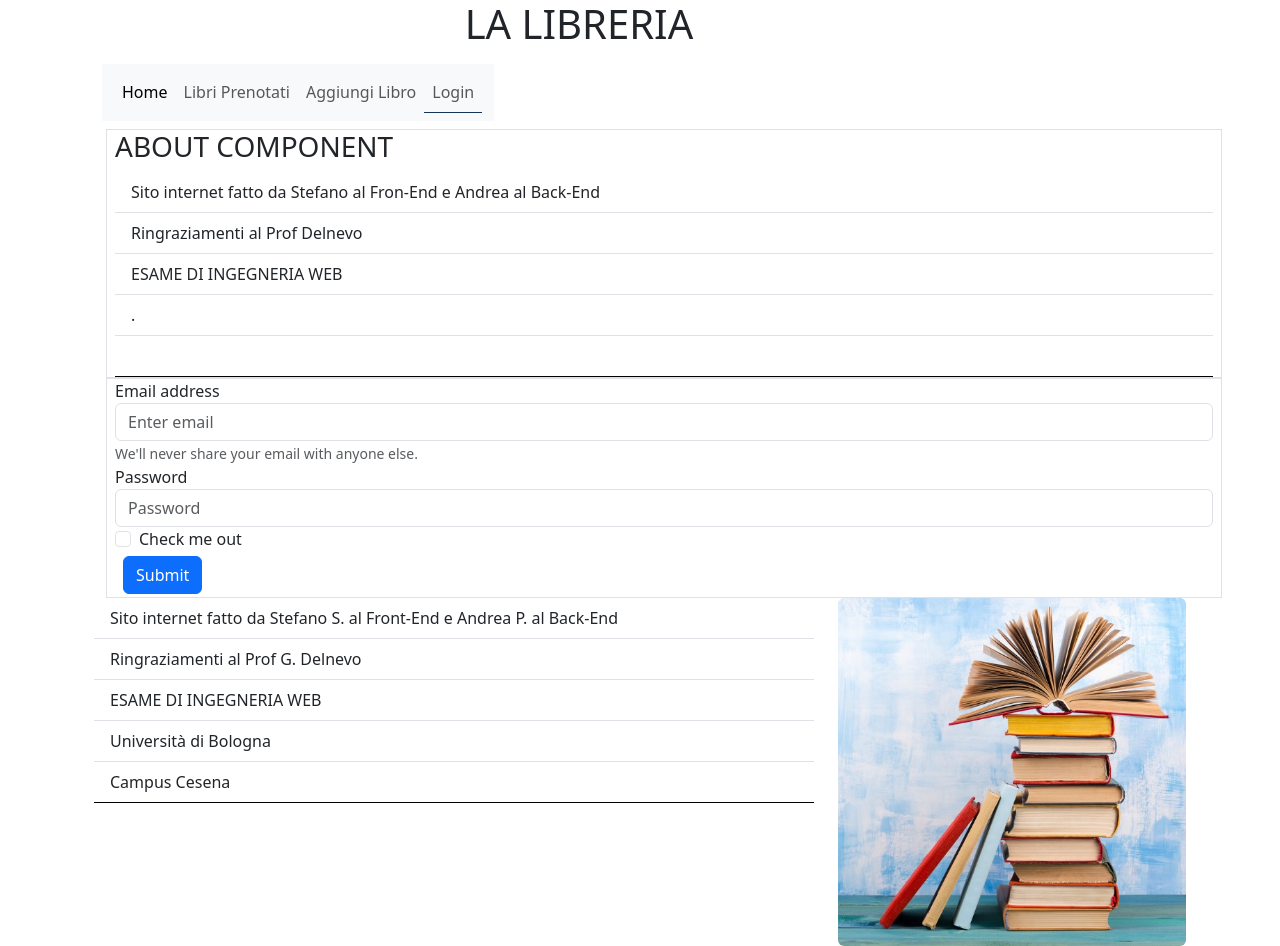
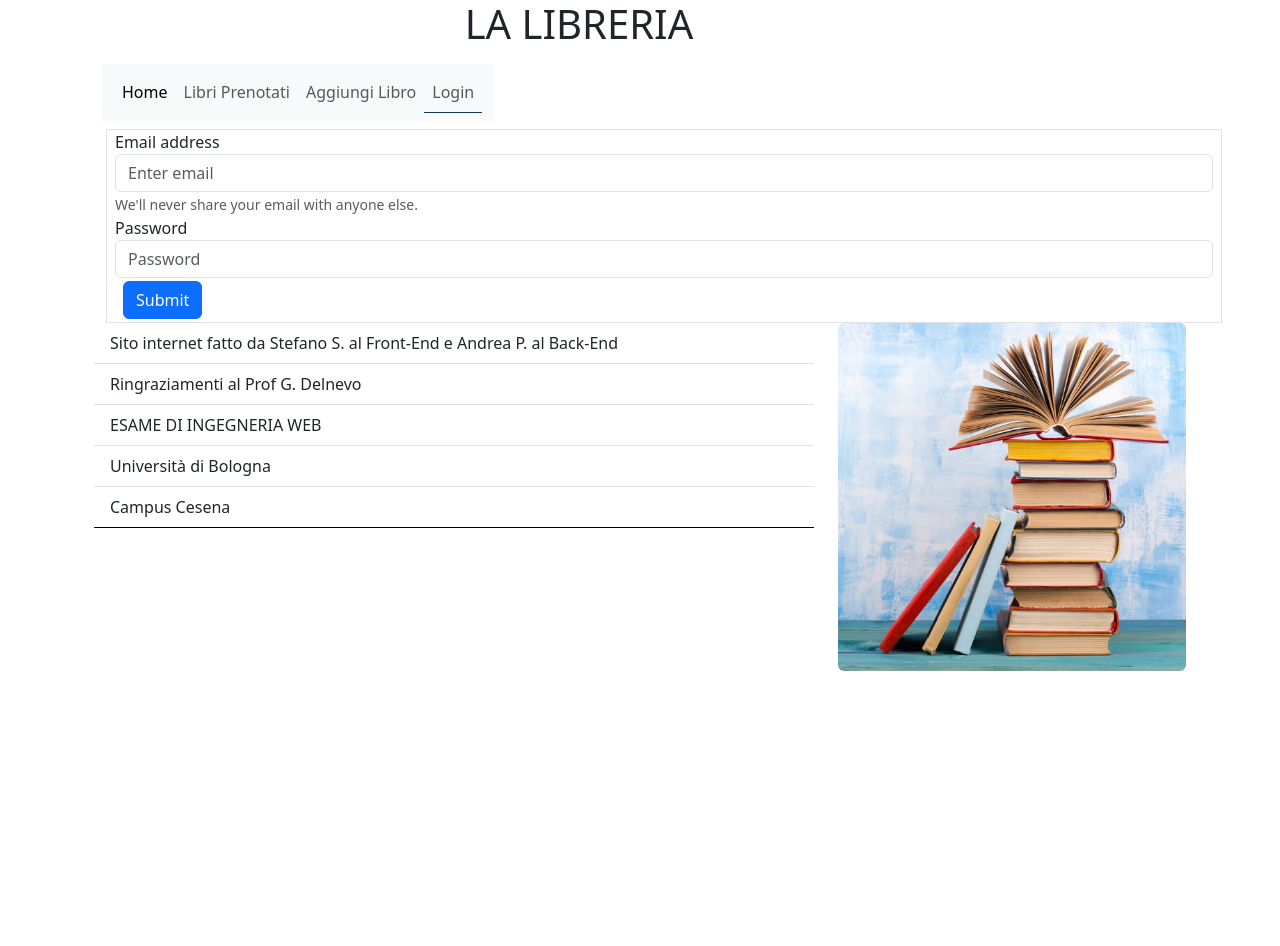
Before and after one commit to SantoSte2/ProgettoWeb2, a Vue app: page /Login in a window 1280 px wide. After the commit the page ends 800 px from the top, so only its background shows below. Built offline with nearby package versions, Linux system fonts and the light colour scheme.

Commit message:
refactor Login page

```diff
--- a/src/components/AddCard.vue
+++ b/src/components/AddCard.vue
@@ -2,23 +2,27 @@
 
 
     <div class="container mx-4 px-2 border">
-                <h3>AddCard</h3>
+        <h3>Aggiungi Libro</h3>
         <form id="addcard" @submit.prevent="onSubmit">
             <div class="mb-3">
                 <label for="exampleFormControlInput1" class="form-label">Titolo</label>
-                        <input type="text" class="form-control" id="Titolo" v-model="titoloCard" placeholder="Inserisci il titolo">
+                <input type="text" class="form-control" id="Titolo" v-model="titoloCard"
+                    placeholder="Inserisci il titolo">
             </div>
             <div class="mb-3">
                 <label for="exampleFormControlInput2" class="form-label">Autore</label>
-                        <input type="text" class="form-control" id="Autore" v-model="autoreCard" placeholder="Inserisci l'autore">
+                <input type="text" class="form-control" id="Autore" v-model="autoreCard"
+                    placeholder="Inserisci l'autore">
             </div>
             <div class="mb-3">
                 <label for="copie" class="form-label">Numero Copie</label>
-                        <input type="number" class="form-control" id="copie" v-model="copieCard" placeholder="Inserisci il numero copie">
+                <input type="number" class="form-control" id="copie" v-model="copieCard"
+                    placeholder="Inserisci il numero copie">
             </div>
             <div class="mb-3">
                 <label for="exampleFormControlTextarea1" class="form-label">Breve Intro</label>
-                        <textarea class="form-control" id="Descrizione" v-model="descrizione" placeholder="Iserisci una breve descrizone" rows="3"></textarea>
+                <textarea class="form-control" id="Descrizione" v-model="descrizione"
+                    placeholder="Iserisci una breve descrizone" rows="3"></textarea>
             </div>
             <div class="row">
                 <div class="col-10"></div>
@@ -44,14 +48,14 @@ const autoreCard = ref('');
 const copieCard = ref();
 const descrizione = ref('');
 
-const emit = defineEmits(['cardSubmitted','onSubmit']);
+const emit = defineEmits(['cardSubmitted', 'onSubmit']);
 
 
 const toast = useToast();
 
 const onSubmit = () => {
 
-    if(!titoloCard.value || !copieCard.value || !autoreCard.value || !descrizione.value){
+    if (!titoloCard.value || !copieCard.value || !autoreCard.value || !descrizione.value) {
 
         toast.error('Campi non completati');
         return;
@@ -65,7 +69,7 @@ const onSubmit = () => {
         descrizione: descrizione.value
     }
 
-    emit('cardSubmitted',cardData);
+    emit('cardSubmitted', cardData);
 
     titoloCard.value = '';
     autoreCard.value = '';
--- a/src/components/Login.vue
+++ b/src/components/Login.vue
@@ -4,17 +4,15 @@
     <form>
       <div class="form-group">
         <label for="exampleInputEmail1">Email address</label>
-        <input type="email" class="form-control" id="exampleInputEmail1" aria-describedby="emailHelp" placeholder="Enter email">
+        <input type="email" class="form-control" id="exampleInputEmail1" aria-describedby="emailHelp"
+          placeholder="Enter email">
         <small id="emailHelp" class="form-text text-muted">We'll never share your email with anyone else.</small>
       </div>
       <div class="form-group">
         <label for="exampleInputPassword1">Password</label>
         <input type="password" class="form-control" id="exampleInputPassword1" placeholder="Password">
       </div>
-      <div class="form-group form-check">
-        <input type="checkbox" class="form-check-input" id="exampleCheck1">
-        <label class="form-check-label" for="exampleCheck1">Check me out</label>
-      </div>
+
       <button type="submit" class="btn btn-primary">Submit</button>
     </form>
 
--- a/src/views/Login.vue
+++ b/src/views/Login.vue
@@ -1,6 +1,6 @@
 <template>
 
-    <About />
+    <!-- <About /> -->
     <Login />
     <Footer />
 
@@ -9,11 +9,11 @@
 <script setup>
 
 import Login from '../components/Login.vue';
-import About from '../components/About.vue';
+//import About from '../components/About.vue';
 import Footer from '@/components/Footer.vue';
 
 
-import { ref, computed, onMounted} from 'vue';
+import { ref, computed, onMounted } from 'vue';
 import { useToast } from 'vue-toastification';
 const toast = useToast();
 
```
Lines whose indentation alone changed are shown as unchanged.
